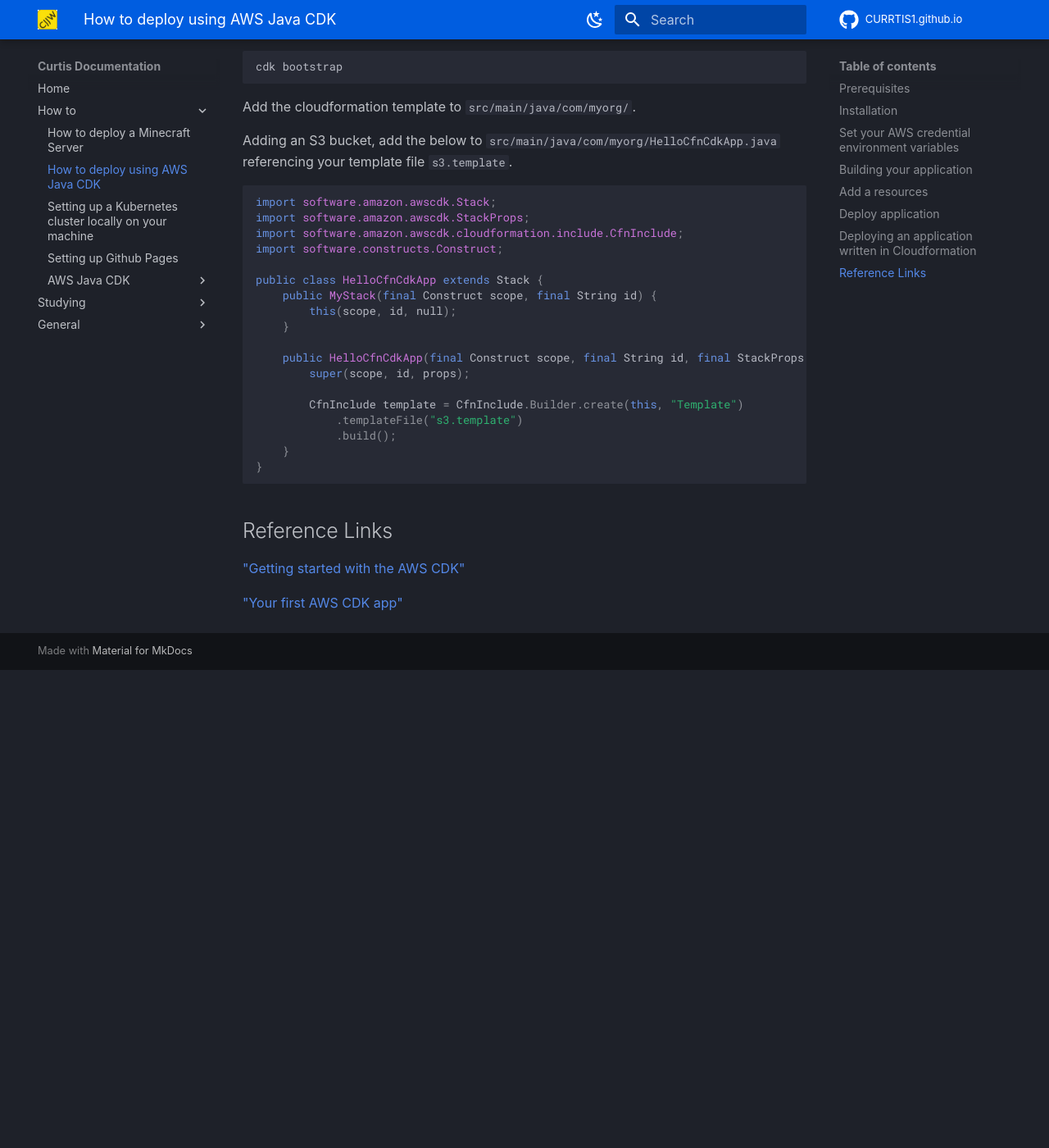
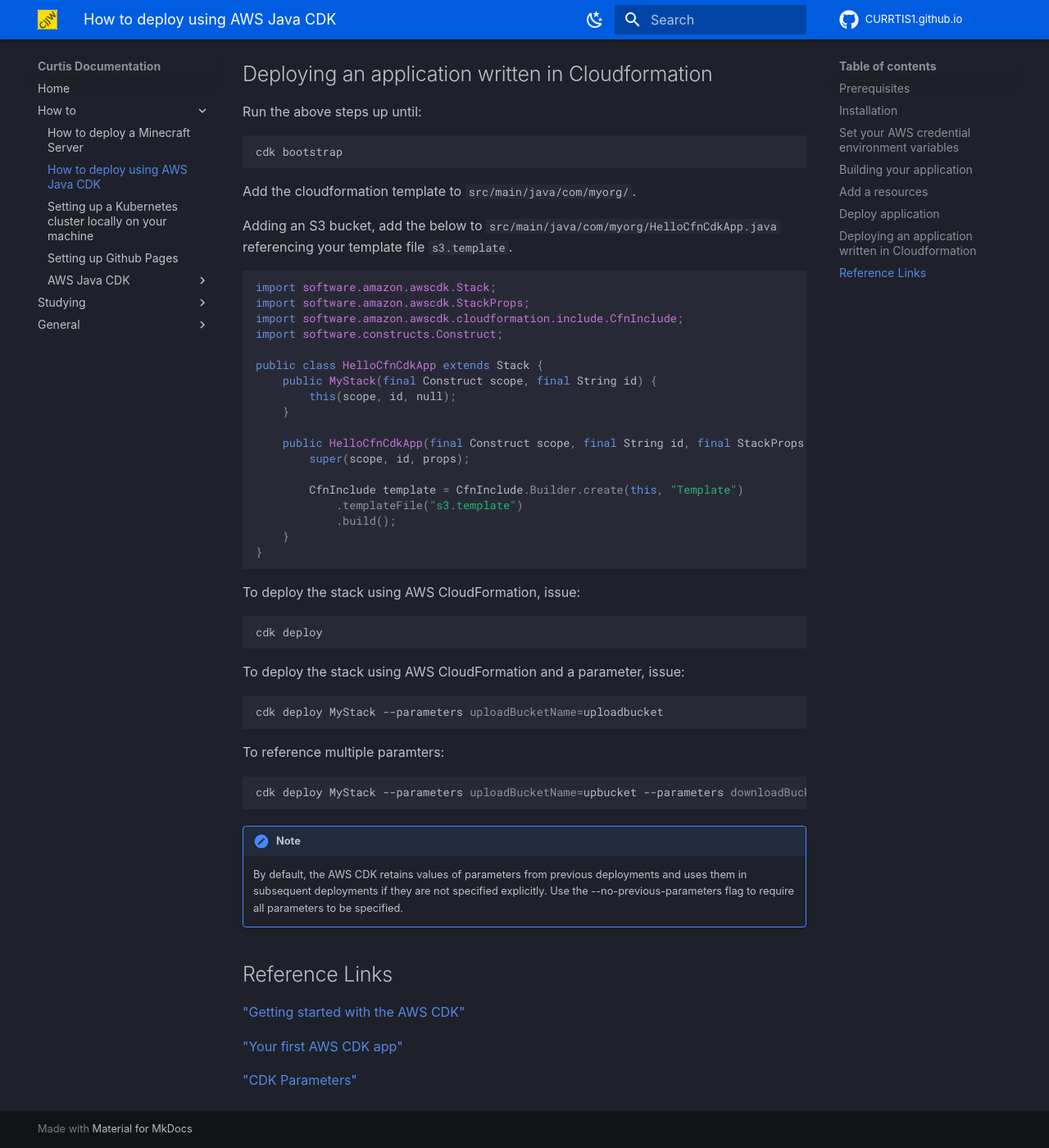
Before and after one commit to CURRTIS1/CURRTIS1.github.io, an MkDocs documentation site: the page built from docs/docs/how-to/how-to-deploy-using-java-cdk.md, in a window 1280 px wide and 1400 px high, scrolled down 2959 px. Shown: the whole window at 82% size. Built offline with MkDocs 1.6.1 and Material for MkDocs 9.7.7, drawn with Linux system fonts in a browser that asks for light colours; comment, search, counter and statistics services are not loaded; before the commit the page ends 3776 px from its top, so only the background shows below that; some of the changed text lies outside the part shown.

Commit message:
updating java doc

````diff
--- a/docs/docs/how-to/how-to-deploy-using-java-cdk.md
+++ b/docs/docs/how-to/how-to-deploy-using-java-cdk.md
@@ -82,6 +82,9 @@
 cdk bootstrap
 ```
 
+!!! note
+    If you're deploying this again to a new account such as the ACG playground, you'd need to bootstrap again.
+
 ## Add a resources
 
 Adding an S3 bucket, add the below to `src/main/java/com/myorg/HelloCdkStack.java`
@@ -157,8 +160,31 @@
 }
 ```
 
+To deploy the stack using AWS CloudFormation, issue:
+
+```bash
+cdk deploy
+```
+
+To deploy the stack using AWS CloudFormation and a parameter, issue:
+
+```bash
+cdk deploy MyStack --parameters uploadBucketName=uploadbucket
+```
+
+To reference multiple paramters:
+
+```bash
+cdk deploy MyStack --parameters uploadBucketName=upbucket --parameters downloadBucketName=downbucket
+```
+
+!!! note
+    By default, the AWS CDK retains values of parameters from previous deployments and uses them in subsequent deployments if they are not specified explicitly. Use the --no-previous-parameters flag to require all parameters to be specified.
+
 ## Reference Links
 
 ["Getting started with the AWS CDK"](https://docs.aws.amazon.com/cdk/v2/guide/getting_started.html)
 
 ["Your first AWS CDK app"](https://docs.aws.amazon.com/cdk/v2/guide/hello_world.html)
+
+["CDK Parameters"](https://docs.aws.amazon.com/cdk/v2/guide/parameters.html)
````
Also changed, not shown: 1 other file.
